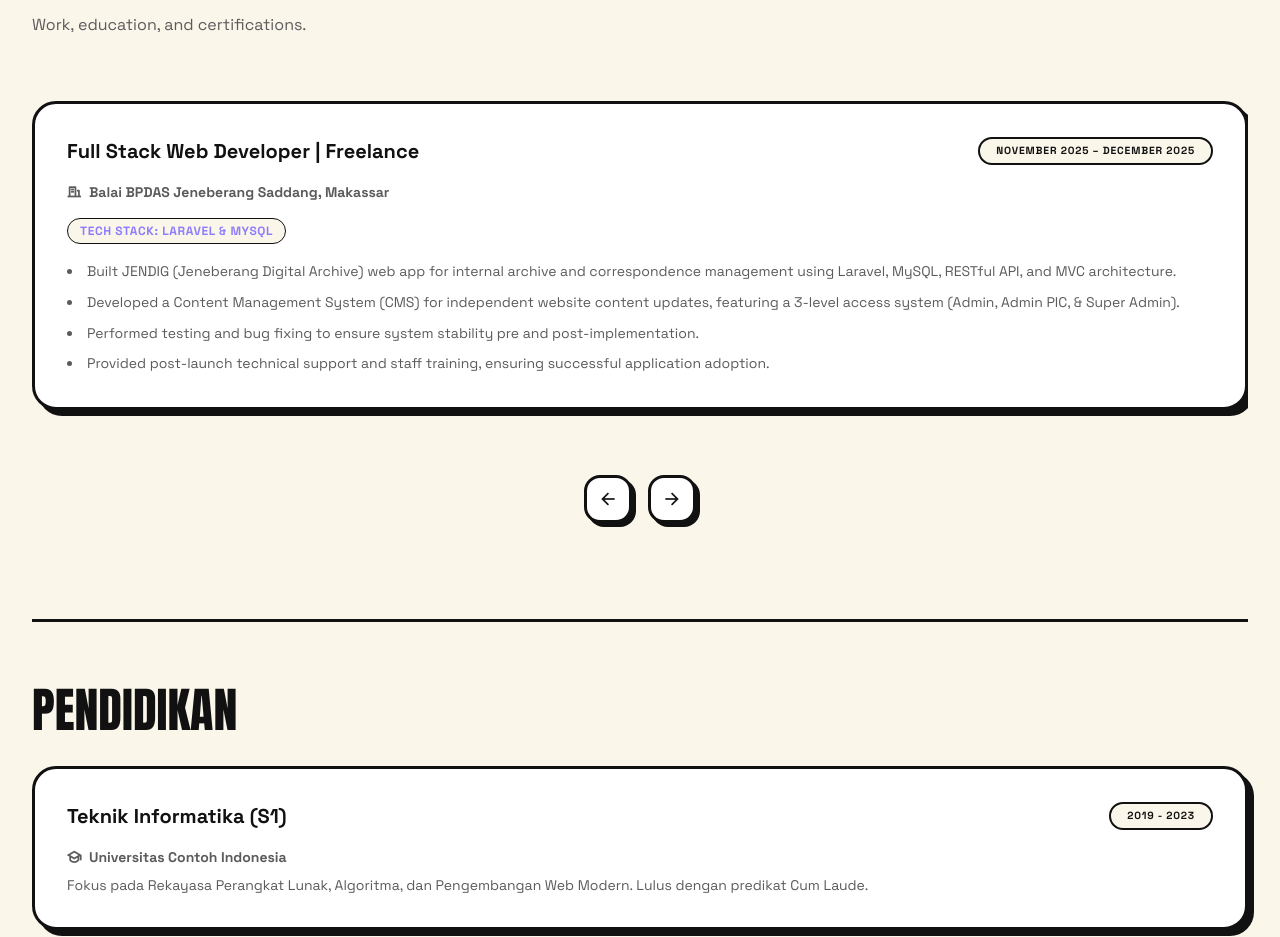
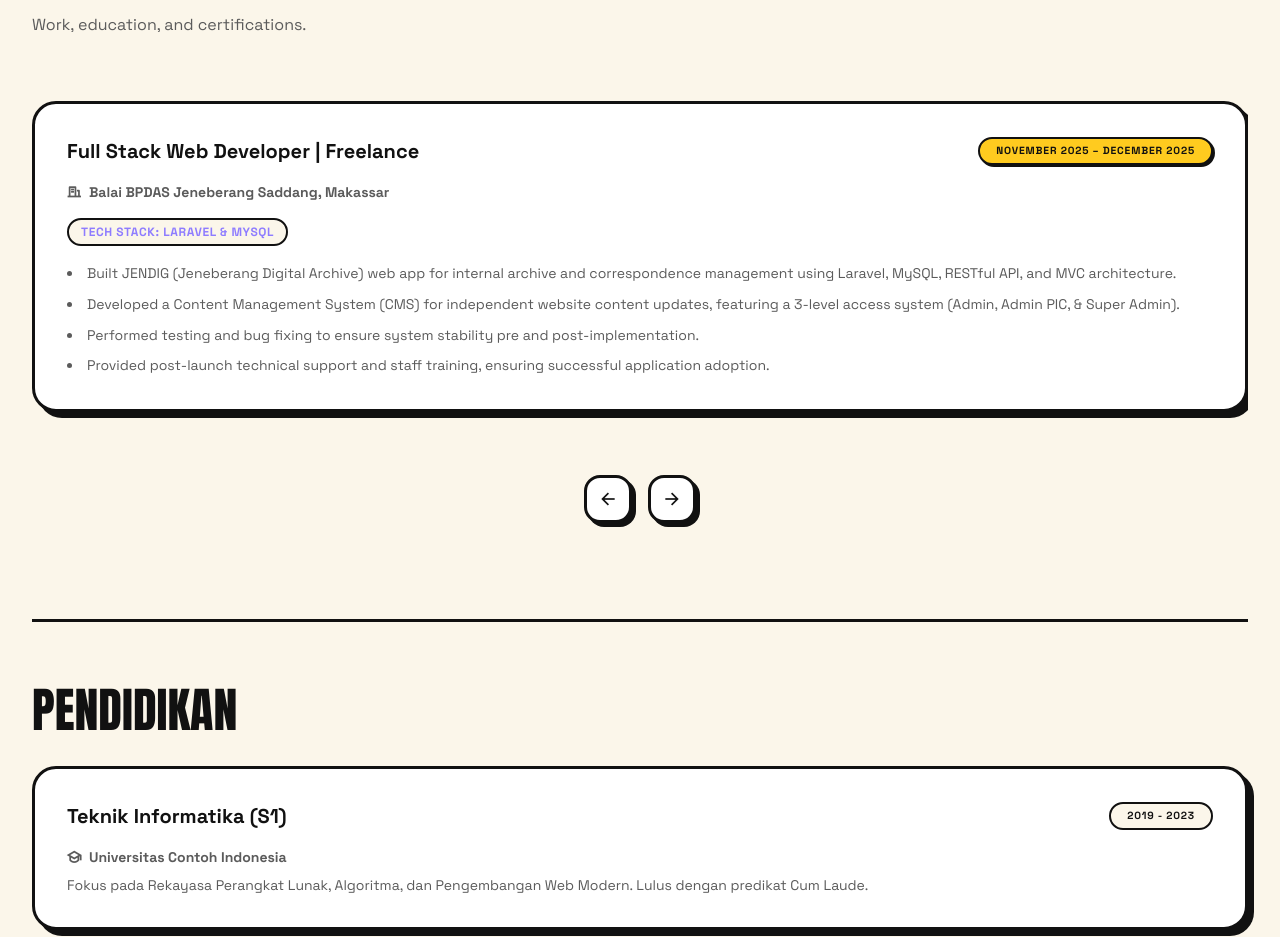
Before and after one commit to NyomanWahyu01/My-Portofolio-React-Vite, a React (Vite) app: page / in a window 1280 px wide. Shown: the part 5240-6177 px from the top of the page. Built offline with nearby package versions, Linux system fonts and the light colour scheme.

Commit message:
fix: make period tag visible in dark mode by changing background

```diff
--- a/src/components/Experience.jsx
+++ b/src/components/Experience.jsx
@@ -55,7 +55,7 @@ export default function Experience() {
                     <h3 className="font-sans text-[1.25rem] font-bold text-on-card">
                       {timeline[current].title}
                     </h3>
-                    <span className="rounded-full border-2 border-(--border) bg-bg px-4 py-1 text-[0.65rem] font-bold uppercase tracking-[0.08em] text-on-card">
+                    <span className="rounded-full border-2 border-(--border) bg-card-alt px-4 py-1 text-[0.65rem] font-bold uppercase tracking-[0.08em] text-on-card shadow-[2px_2px_0px_var(--shadow)]">
                       {timeline[current].period}
                     </span>
                   </div>
@@ -64,7 +64,7 @@ export default function Experience() {
                   </p>
 
                   {timeline[current].stack && (
-                    <p className="font-sans text-xs font-bold uppercase tracking-[0.05em] text-accent mb-4 bg-bg inline-block px-3 py-1 rounded-md border-1 border-(--border)">
+                    <p className="font-sans text-xs font-bold uppercase tracking-[0.05em] text-accent mb-4 bg-bg inline-block px-3 py-1 rounded-md border-2 border-(--border)">
                       {timeline[current].stack}
                     </p>
                   )}
```
